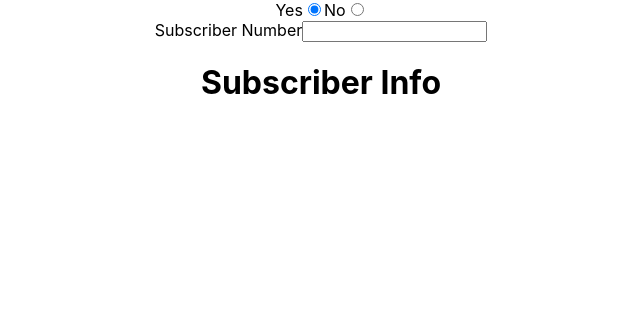
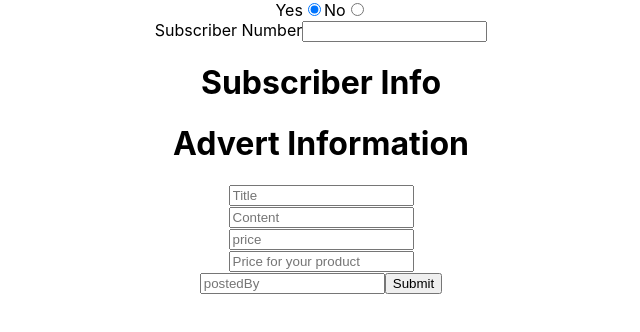
Before and after one commit to AlbinFrick/Labb2---AFI, a React (Create React App) app: page / in a window 1280 px wide. Both pictures are taken after a click on the radio button 633 px from the left and 9 px from the top of the page. Shown: the top 332 px of the page, without its empty margins (319-959 px from the left). Built offline with nearby package versions, Linux system fonts and the light colour scheme; no server answers.

Commit message:
making initial contact with advertAPI

```diff
--- a/src/components/AdInfo.js
+++ b/src/components/AdInfo.js
@@ -1,13 +1,98 @@
-import React, { Component } from 'react'
+import React, { Component } from 'react';
+import Axios from 'axios';
+const url = localStorage.getItem('AdvertAPIAddress');
 
 export class AdInfo extends Component {
-    render() {
-        return (
-            <div>
+	state = {
+		adverts: null
+	};
 
-            </div>
-        )
-    }
+	componentDidMount() {
+		Axios.get(url + '/api/adverts/get').then(res => {
+			console.log(res.data);
+			this.setState({
+				adverts: res.data
+			});
+		});
+	}
+
+	handleTextinput = e => {
+		this.setState({
+			[e.target.name]: [e.target.value]
+		});
+	};
+
+	handleSubmit = e => {
+		e.preventDefault();
+		const {
+			title,
+			content,
+			adPrice,
+			price,
+			postedBy,
+			subscriber
+		} = this.state;
+		Axios.post(url + '/api/adverts/add', {
+			title,
+			content,
+			adPrice,
+			price,
+			postedBy,
+			subscriber
+		})
+			.then(res => {
+				console.log(res);
+			})
+			.catch(err => {
+				console.log(err);
+			});
+	};
+
+	render() {
+		return (
+			<div>
+				<h1>Advert Information</h1>
+				<form onSubmit={this.handleSubmit}>
+					<input
+						name="title"
+						type="text"
+						placeholder="Title"
+						onChange={this.handleTextinput}
+					/>
+					<br />
+					<input
+						name="content"
+						type="text"
+						placeholder="Content"
+						onChange={this.handleTextinput}
+					/>
+					<br />
+					<input
+						name="price"
+						type="text"
+						placeholder="price"
+						onChange={this.handleTextinput}
+					/>
+					<br />
+					<input
+						name="adPrice"
+						type="number"
+						placeholder="Price for your product"
+						onChange={this.handleTextinput}
+					/>
+					<br />
+					<input
+						name="postedBy"
+						type="text"
+						placeholder="postedBy"
+						onChange={this.handleTextinput}
+					/>
+
+					<button type="submit">Submit</button>
+				</form>
+			</div>
+		);
+	}
 }
 
-export default AdInfo
+export default AdInfo;
--- a/src/components/CompanyInfo.js
+++ b/src/components/CompanyInfo.js
@@ -3,31 +3,58 @@ import Axios from 'axios';
 const url = localStorage.getItem('AdvertAPIAddress');
 
 export class CompanyInfo extends Component {
+	state = {
+		companies: null
+	};
 
-    state = {
-        companies: null,
+	componentDidMount() {
+		Axios.get(url + '/api/companies/get').then(res => {
+			this.setState({
+				companies: res.data
+			});
+		});
 	}
 
-    componentDidMount() {
-        Axios.get(url + '/api/companies/get')
-            .then(res => {
-                console.log(res.data)
-                this.setState({
-                    companies: res.data
-                })
-            })
-    }
-
-    handleTextinput = (e) => {
-        console.log(this.state)
+	handleTextinput = e => {
 		this.setState({
 			[e.target.name]: [e.target.value]
+		});
+	};
+
+	handleSubmit = e => {
+		e.preventDefault();
+		const {
+			name,
+			orgNumber,
+			phoneNumber,
+			payAddress,
+			payCity,
+			payZipCode,
+			delAddress,
+			delCity,
+			delZipCode
+		} = this.state;
+		let company = Object.assign({}, this.state.companies[0]);
+		company.name = name;
+		company.orgNumber = orgNumber;
+		company.phoneNumber = phoneNumber;
+		company.paymentLocation.address = payAddress;
+		company.paymentLocation.city = payCity;
+		company.paymentLocation.zipCode = payZipCode;
+		company.deliverLocation.address = delAddress;
+		company.deliverLocation.city = delCity;
+		company.deliverLocation.zipCode = delZipCode;
+		let companies = [...this.state.companies, company];
+		this.setState({ companies });
+
+		Axios.post(url + '/api/companies/add', { company })
+			.then(res => {
+				console.log(res);
 			})
-    }
-
-    handleSubmit = (e) => {
-        e.preventDefault();
-    }
+			.catch(err => {
+				console.log(err);
+			});
+	};
 
 	renderCompanyForm = () => {
 		return (
@@ -55,21 +82,21 @@ export class CompanyInfo extends Component {
 					/>
 					<label>Payment location</label>
 					<input
-                        name="address"
+						name="payAddress"
 						type="text"
 						placeholder="Address"
 						onChange={this.handleTextinput}
 					/>
 					<br />
 					<input
-                        name="zipcode"
+						name="payZipCode"
 						type="number"
 						placeholder="Zipcode"
 						onChange={this.handleTextinput}
 					/>
 					<br />
 					<input
-                        name="city"
+						name="payCity"
 						type="text"
 						placeholder="City"
 						onChange={this.handleTextinput}
@@ -77,33 +104,31 @@ export class CompanyInfo extends Component {
 					<br />
 					<label>Delivery location</label>
 					<input
-                        name="address"
+						name="delAddress"
 						type="text"
 						placeholder="Address"
 						onChange={this.handleTextinput}
 					/>
 					<br />
 					<input
-                        name="zipcode"
+						name="delZipCode"
 						type="number"
 						placeholder="Zipcode"
 						onChange={this.handleTextinput}
 					/>
 					<br />
 					<input
-                        name="city"
+						name="delCity"
 						type="text"
 						placeholder="City"
 						onChange={this.handleTextinput}
 					/>
 					<br />
-
 					<button type="submit">Submit</button>
-
 				</form>
 			</div>
-        )
-    }
+		);
+	};
 	render() {
 		return (
 			<div>
@@ -113,8 +138,8 @@ export class CompanyInfo extends Component {
 				{this.state.orgNumber}
 			</div>
 		);
-    };
-};
+	}
+}
 //kom på att vi inte behöver visa companies....
 // Denna finns här vi vill lägga till det sen.
 /* renderInfo = () => {
--- a/src/components/CreateAd.js
+++ b/src/components/CreateAd.js
@@ -1,51 +1,63 @@
 import React, { Component } from 'react';
 import SubscriberInfo from './SubscriberInfo';
 import CompanyInfo from './CompanyInfo';
+import AdInfo from './AdInfo';
 
 export class CreateAd extends Component {
 	state = {
-        subscriber: '',
-        gettingSub: false,
-    }
+		subscriber: 0,
+		gettingSub: false
+	};
 
-    handleSubChange = (e) => {
+	handleSubChange = e => {
 		this.setState({
 			subscriber: e.target.value
-        })
-    }
+		});
+	};
 
 	renderSubScriberInfo = () => {
 		if (this.state.subscriber === 'true') {
-            return (
-                <SubscriberInfo
-                    subNumber={this.state.subNumber}
-                />
-            )
+			return <SubscriberInfo subNumber={this.state.subNumber} />;
 		}
-    }
+	};
 
 	renderCompanyForm = () => {
 		if (this.state.subscriber === 'false') {
-            return (
-                <CompanyInfo />
-            )
+			return <CompanyInfo />;
 		}
+	};
+
+	renderAdvertForm = () => {
+		if (this.state.subscriber !== 0) {
+			return <AdInfo />;
 		}
+	};
 
 	render() {
 		return (
 			<div>
 				<form className="subQuery">
 					<label>Yes</label>
-                    <input name="subQuery" type="radio" value={true} onChange={this.handleSubChange} />
+					<input
+						name="subQuery"
+						type="radio"
+						value={true}
+						onChange={this.handleSubChange}
+					/>
 					<label>No</label>
-                    <input name="subQuery" type="radio" value={false} onChange={this.handleSubChange} />
+					<input
+						name="subQuery"
+						type="radio"
+						value={false}
+						onChange={this.handleSubChange}
+					/>
 				</form>
 				{this.renderCompanyForm()}
 				{this.renderSubScriberInfo()}
+				{this.renderAdvertForm()}
 			</div>
-        )
+		);
 	}
 }
 
-export default CreateAd
+export default CreateAd;
```
Lines whose indentation alone changed are shown as unchanged.
